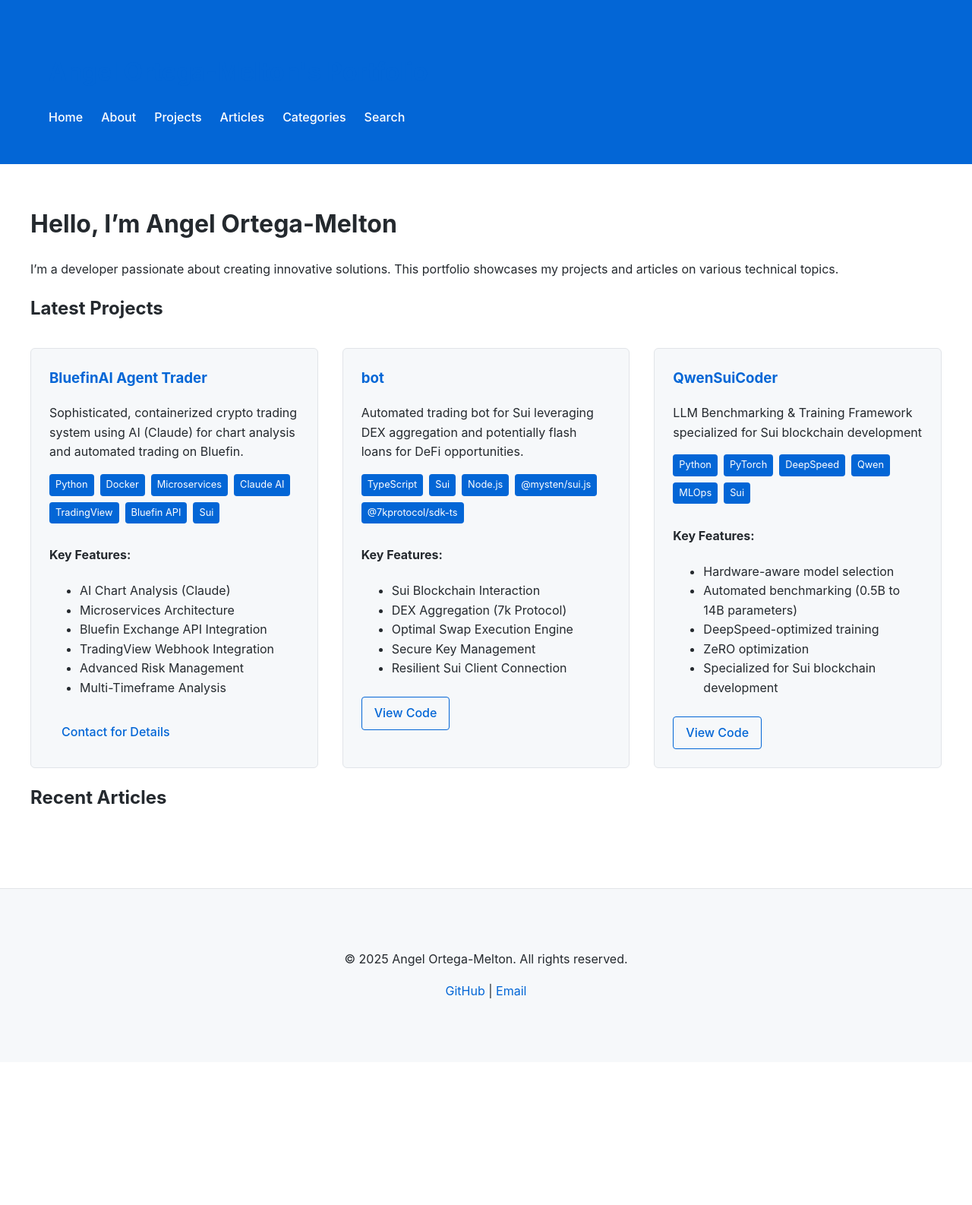
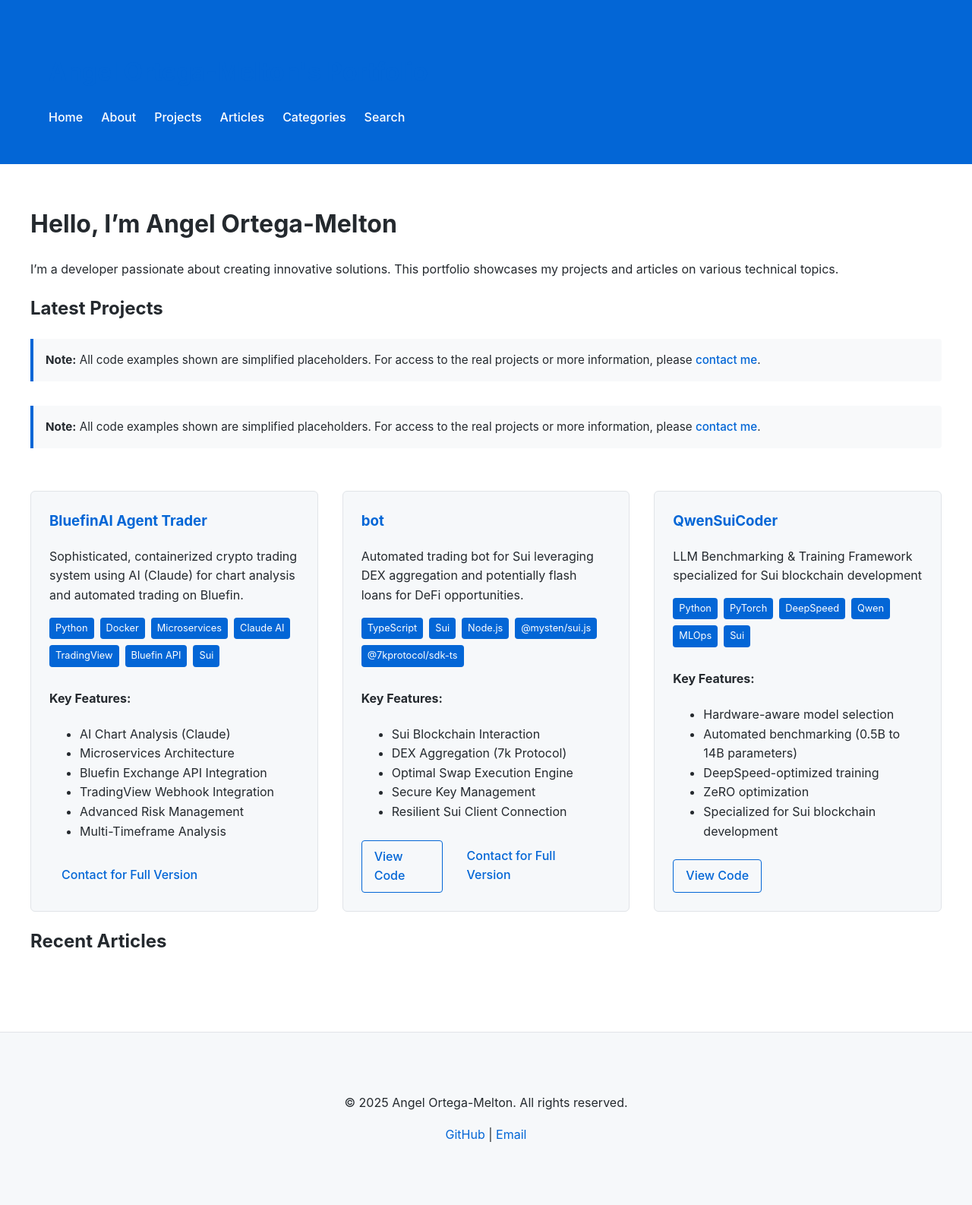
Before and after one commit to aortegamel/Personal-Website, a Jekyll site: the page built from index.md, in a window 1280 px wide. Shown: the whole page at 76% size. Built offline with Jekyll 4.4.1, drawn with Linux system fonts in a browser that asks for light colours; before the commit the page ends 1398 px from its top, so only the background shows below that.

Commit message:
Update homepage with real name and add project code disclaimer

```diff
--- a/assets/css/main.css
+++ b/assets/css/main.css
@@ -221,3 +221,22 @@
   color: var(--secondary-text);
   font-size: 0.9rem;
 }
+
+/* Disclaimer Notice */
+.disclaimer-notice {
+  grid-column: 1 / -1;
+  background-color: #f8f9fa;
+  border-left: 4px solid var(--primary-color);
+  padding: 1rem;
+  margin-bottom: 1.5rem;
+  border-radius: 0 4px 4px 0;
+}
+
+.disclaimer-notice p {
+  margin: 0;
+  font-size: 0.95rem;
+}
+
+.disclaimer-notice a {
+  font-weight: 500;
+}
--- a/assets/js/project-loader.js
+++ b/assets/js/project-loader.js
@@ -12,7 +12,14 @@
       return;
     }
 
-    projectsGrid.innerHTML = '';
+    // Add disclaimer notice at the top
+    const disclaimer = document.createElement('div');
+    disclaimer.className = 'disclaimer-notice';
+    disclaimer.innerHTML = `
+      <p><strong>Note:</strong> All code examples shown are simplified placeholders.
+      For access to the real projects or more information, please <a href="mailto:arainey555@gmail.com">contact me</a>.</p>
+    `;
+    projectsGrid.appendChild(disclaimer);
 
     projects.forEach(project => {
       const card = document.createElement('div');
@@ -32,7 +39,7 @@
         <div class="project-links">
           ${project.github ? `<a href="${project.github}" target="_blank" class="github-link">View Code</a>` : ''}
           ${project.demo ? `<a href="${project.demo}" target="_blank" class="demo-link">Live Demo</a>` : ''}
-          ${!project.github && project.private_full_version ? `<a href="mailto:${project.contact}" class="contact-link">Contact for Details</a>` : ''}
+          ${project.private_full_version ? `<a href="mailto:${project.contact || 'arainey555@gmail.com'}" class="contact-link">Contact for Full Version</a>` : ''}
         </div>
       `;
       projectsGrid.appendChild(card);
--- a/index.md
+++ b/index.md
@@ -8,6 +8,11 @@
 I'm a developer passionate about creating innovative solutions. This portfolio showcases my projects and articles on various technical topics.
 
 ## Latest Projects
+
+<div class="disclaimer-notice">
+  <p><strong>Note:</strong> All code examples shown are simplified placeholders.
+  For access to the real projects or more information, please <a href="mailto:arainey555@gmail.com">contact me</a>.</p>
+</div>
 
 <div id="projects-grid" class="project-grid">
   <!-- Projects will be loaded here dynamically -->
```
